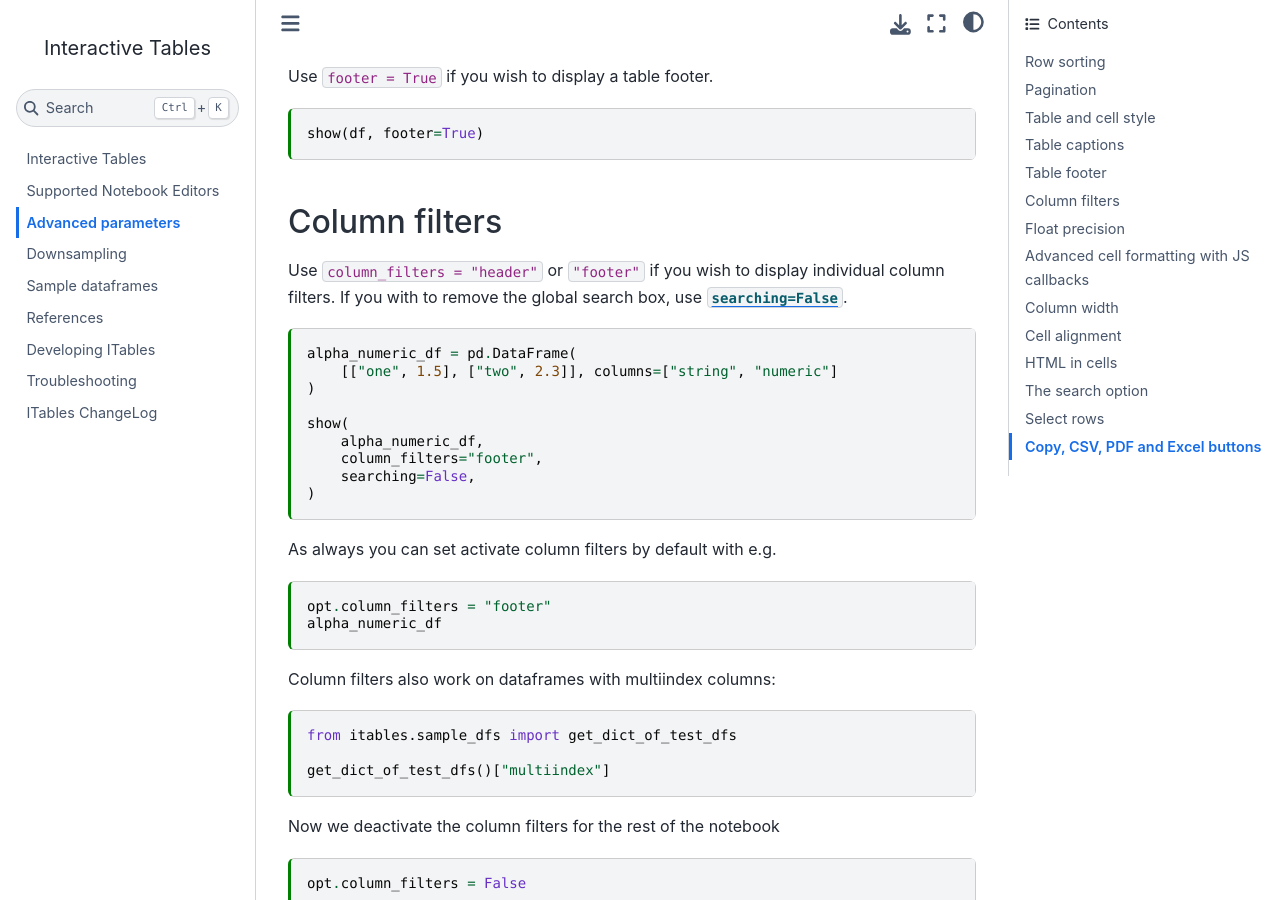
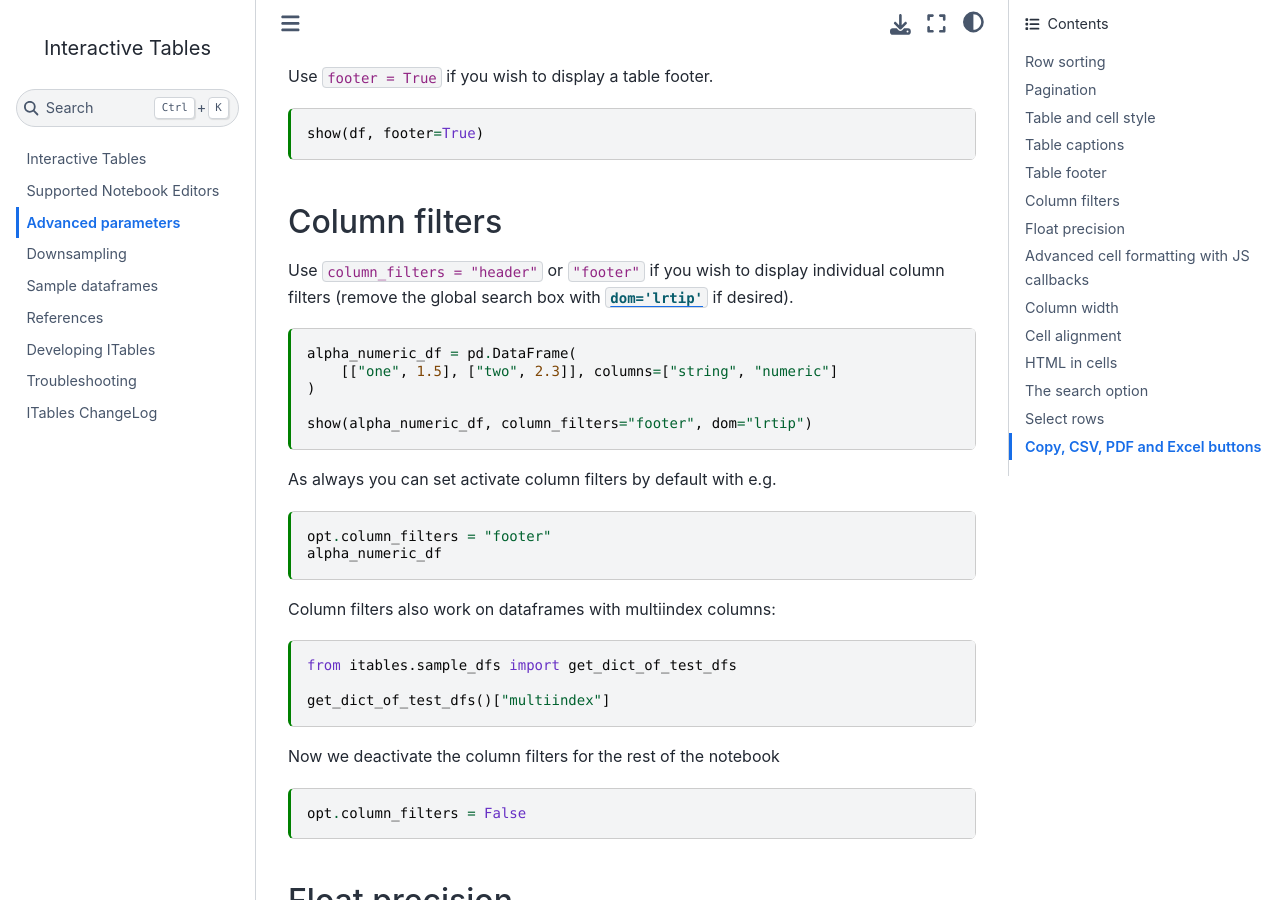
Before and after one commit to mwouts/itables, a Jupyter Book: the page built from docs/advanced_parameters.md, in a window 1280 px wide and 900 px high, scrolled down 2507 px. Built offline with Jupyter Book 1.0.4 settings and Sphinx 7.4.7 and the Sphinx Book theme 1.1.4, drawn with Linux system fonts in a browser that asks for light colours.

Commit message:
We cannot use searching=False, instead we have to use the dom option.

````diff
--- a/docs/advanced_parameters.md
+++ b/docs/advanced_parameters.md
@@ -122,18 +122,15 @@ show(df, footer=True)
 
 ## Column filters
 
-Use `column_filters = "header"` or `"footer"` if you wish to display individual column filters. If you with to remove the global search box, use [`searching=False`](https://datatables.net/reference/option/searching).
+Use `column_filters = "header"` or `"footer"` if you wish to display individual column filters
+(remove the global search box with [`dom='lrtip'`](https://datatables.net/reference/option/dom) if desired).
 
 ```{code-cell}
 alpha_numeric_df = pd.DataFrame(
     [["one", 1.5], ["two", 2.3]], columns=["string", "numeric"]
 )
 
-show(
-    alpha_numeric_df,
-    column_filters="footer",
-    searching=False,
-)
+show(alpha_numeric_df, column_filters="footer", dom="lrtip")
 ```
 
 As always you can set activate column filters by default with e.g.
````
